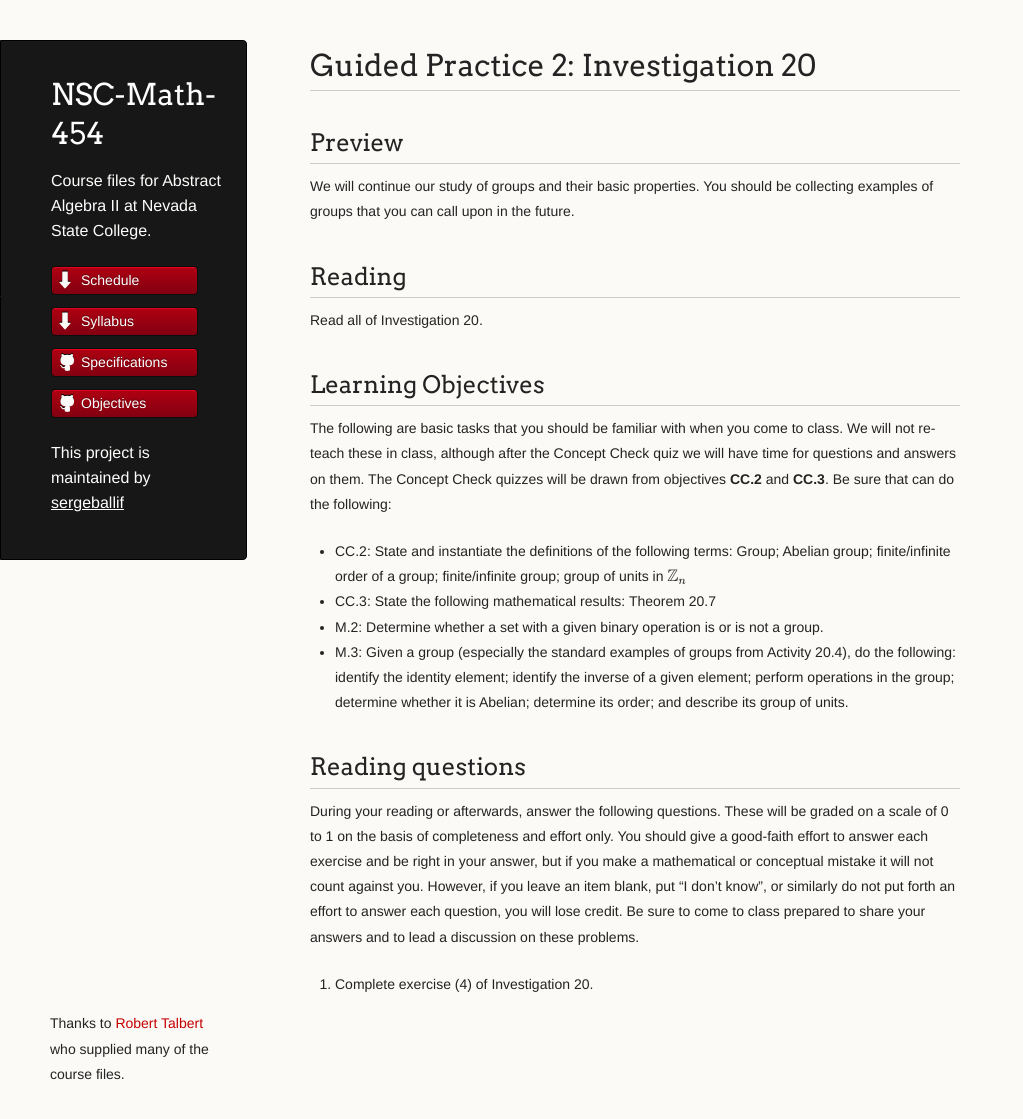
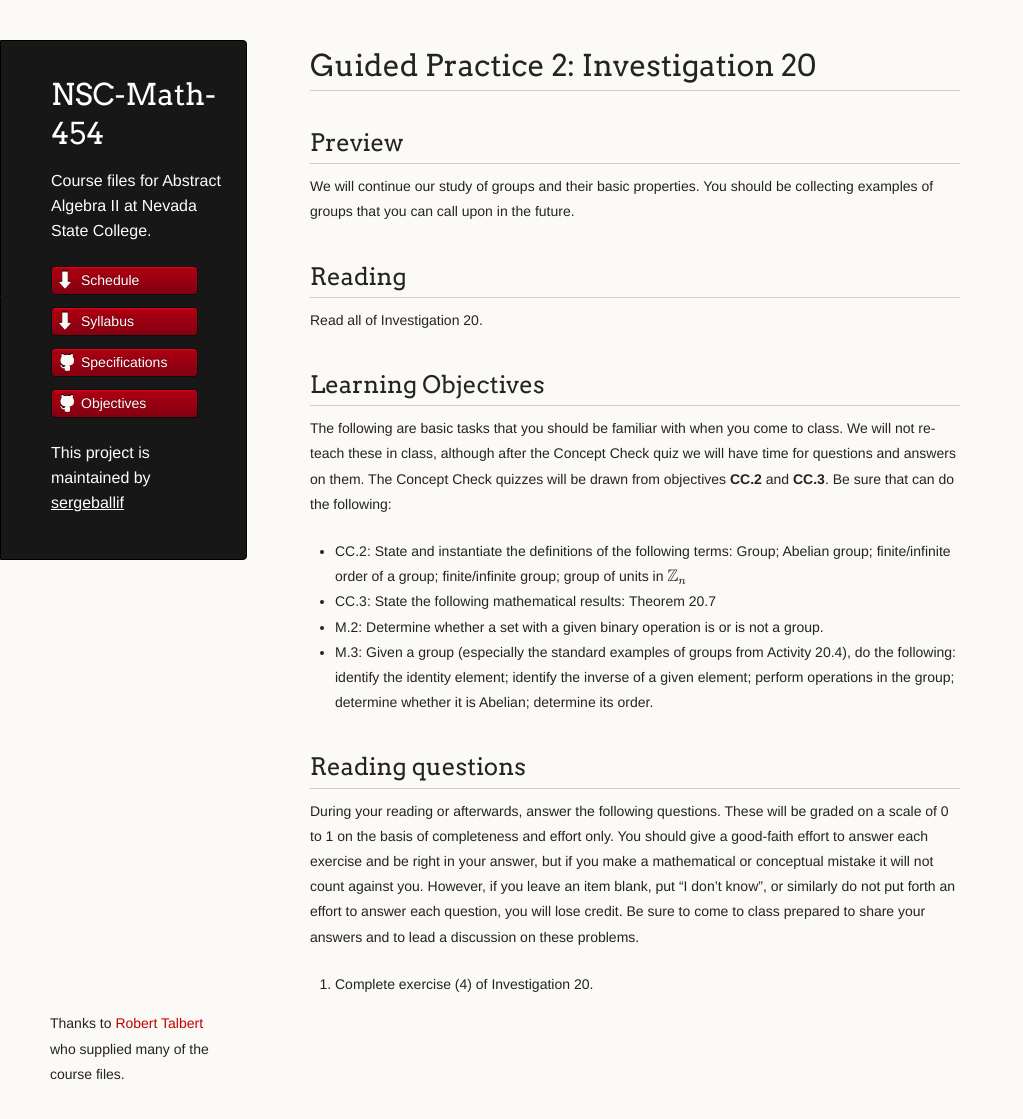
Before and after one commit to AaronWongNSC/MATH-454, a Jekyll site: the page built from GP3.md, in a window 1280 px wide and 1119 px high. Shown: the whole window, without its empty margins (0-1023 px from the left). Built offline with Jekyll 4.4.1, drawn with Linux system fonts in a browser that asks for light colours; formulas are drawn with MathJax 3.

Commit message:
Update GP3.md

```diff
--- a/GP3.md
+++ b/GP3.md
@@ -19,7 +19,7 @@ The following are basic tasks that you should be familiar with when you come to
 + CC.2: State and instantiate the definitions of the following terms: Group; Abelian group; finite/infinite order of a group; finite/infinite group; group of units in $\mathbb{Z}_n$
 + CC.3: State the following mathematical results: Theorem 20.7
 + M.2: Determine whether a set with a given binary operation is or is not a group.
-+ M.3: Given a group (especially the standard examples of groups from Activity 20.4), do the following: identify the identity element; identify the inverse of a given element; perform operations in the group; determine whether it is Abelian; determine its order; and describe its group of units.
++ M.3: Given a group (especially the standard examples of groups from Activity 20.4), do the following: identify the identity element; identify the inverse of a given element; perform operations in the group; determine whether it is Abelian; determine its order.
 
 ## Reading questions
 
```
